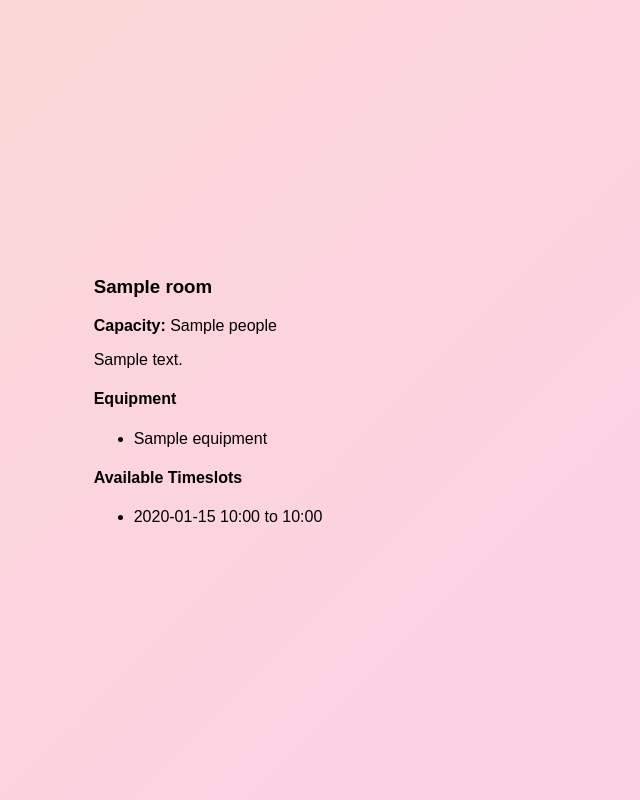
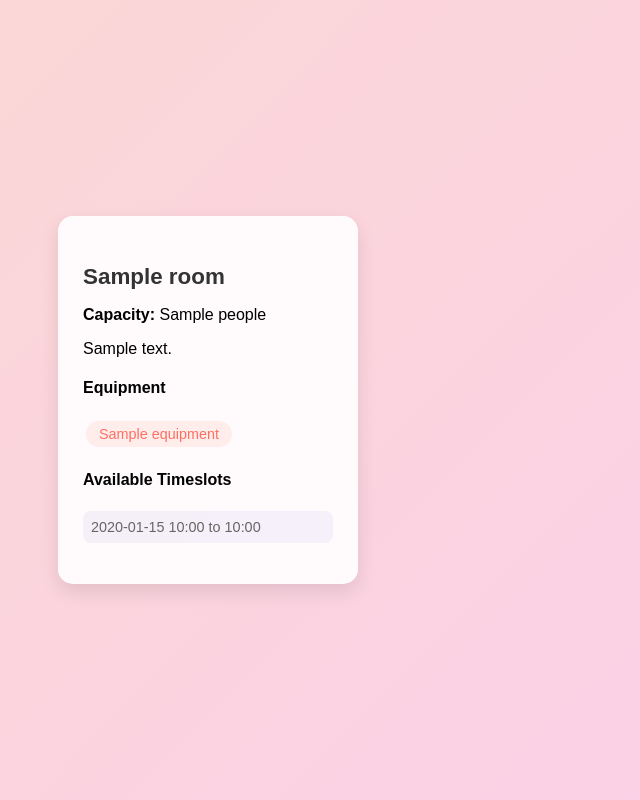
Before and after one commit to yousifAliHasan/ITCS333_PROJECT, a PHP site: page /room_details.php?id=1 in a window 1280 px wide. Shown: the whole page, without its empty margins (432-1072 px from the left). Run offline with PHP 8.4, Linux system fonts and the light colour scheme; tables that the repository leaves empty or names only in its code hold one stand-in row (values such as "Sample post").

Commit message:
Update style.css

```diff
--- a/style.css
+++ b/style.css
@@ -228,3 +228,108 @@ button {
 
 
 }
+
+.profile-image {
+    text-align: center;
+    margin-bottom: 2rem;
+}
+
+.profile-image img {
+    border-radius: 50%;
+    margin-bottom: 1rem;
+    box-shadow: 0 4px 8px rgba(0, 0, 0, 0.2);
+    transition: transform 0.3s ease;
+}
+
+.profile-image img:hover {
+    transform: scale(1.05);
+}
+
+.profile-image input[type="file"] {
+    margin: 1rem auto;
+    display: block;
+}
+
+/* Room Container Styles */
+.rooms-container {
+    display: grid;
+    grid-template-columns: repeat(auto-fit, minmax(300px, 1fr));
+    gap: 2rem;
+    padding: 2rem;
+    max-width: 1200px;
+    margin: 0 auto;
+}
+
+.room-card {
+    background: rgba(255, 255, 255, 0.9);
+    border-radius: 15px;
+    padding: 1.5rem;
+    box-shadow: 0 8px 20px rgba(0, 0, 0, 0.1);
+    transition: all 0.3s ease;
+    backdrop-filter: blur(10px);
+    border: 1px solid rgba(255, 255, 255, 0.2);
+    position: relative;
+    overflow: hidden;
+}
+
+.room-card:hover {
+    transform: translateY(-5px);
+    box-shadow: 0 12px 25px rgba(0, 0, 0, 0.2);
+}
+
+.room-card h3 {
+    color: #333;
+    margin-bottom: 1rem;
+    font-size: 1.4rem;
+}
+
+.room-card .room-details {
+    margin: 1rem 0;
+}
+
+.room-card .equipment-list {
+    list-style: none;
+    padding: 0;
+    margin: 1rem 0;
+}
+
+.room-card .equipment-list li {
+    display: inline-block;
+    background: rgba(255, 111, 97, 0.1);
+    padding: 0.3rem 0.8rem;
+    border-radius: 15px;
+    margin: 0.2rem;
+    font-size: 0.9rem;
+    color: #ff6f61;
+}
+
+.room-card .timeslots {
+    list-style: none;
+    padding: 0;
+}
+
+.room-card .timeslots li {
+    background: rgba(161, 140, 209, 0.1);
+    padding: 0.5rem;
+    margin: 0.5rem 0;
+    border-radius: 8px;
+    font-size: 0.9rem;
+    color: #666;
+}
+
+/* Add styles for the view details button */
+.view-details-btn {
+    display: inline-block;
+    padding: 0.5rem 1rem;
+    background-color: #ff6f61; /* Button background color */
+    color: white;
+    text-decoration: none;
+    border-radius: 8px;
+    transition: background-color 0.3s ease;
+    font-weight: bold;
+    text-align: center;
+}
+
+.view-details-btn:hover {
+    background-color: #ff3b2f; /* Darker shade on hover */
+}
```
